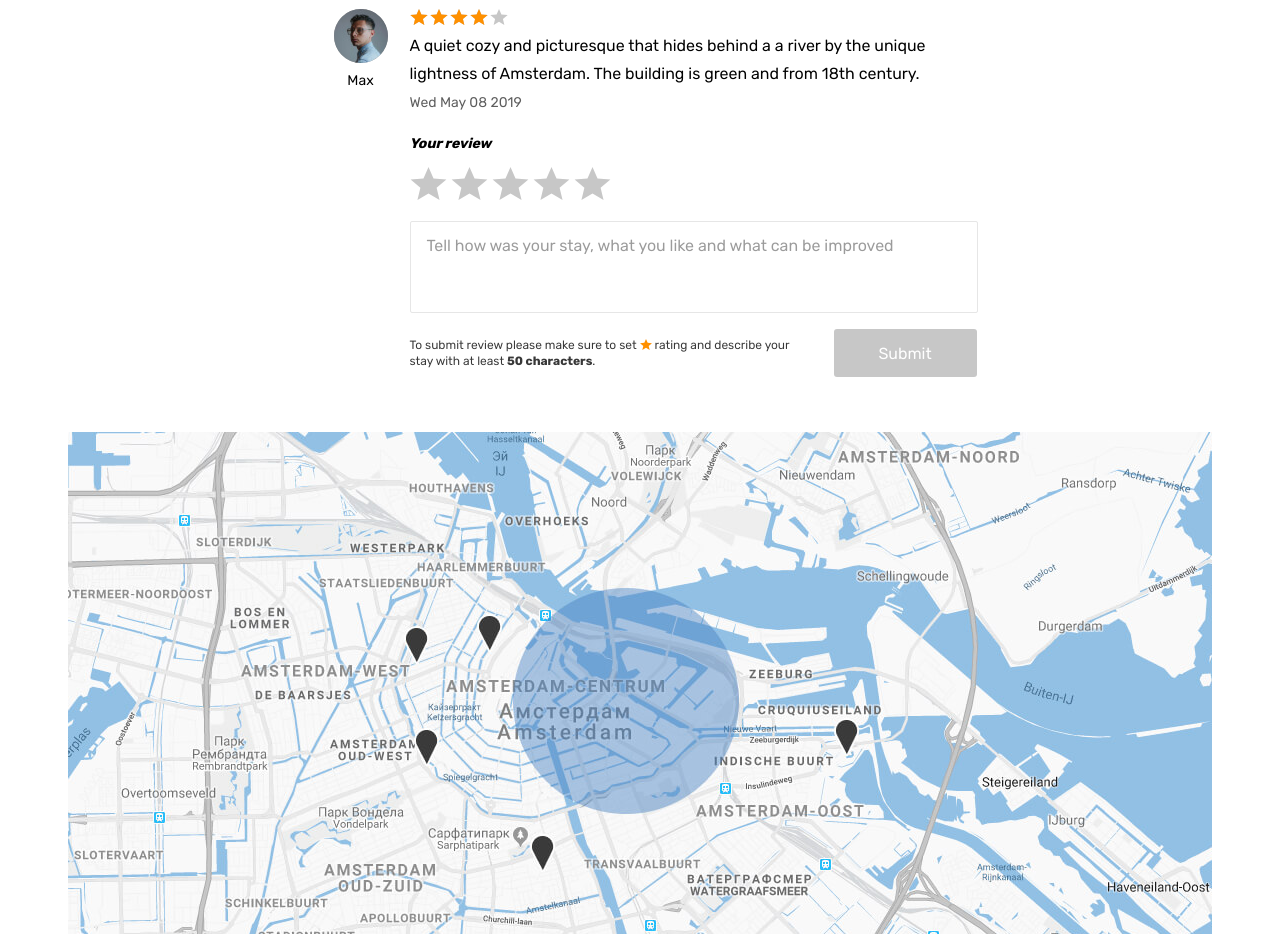
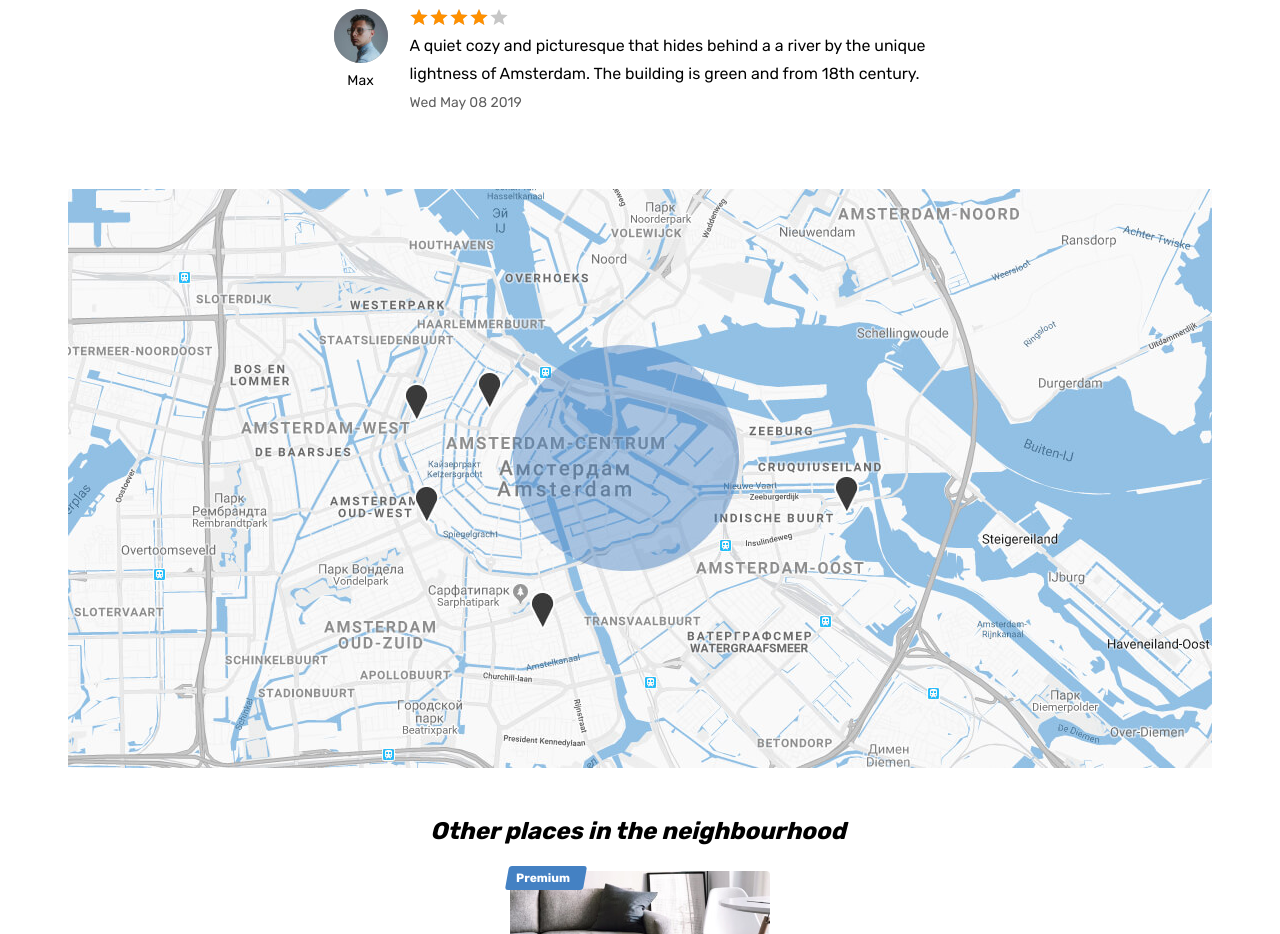
Before and after one commit to htmlacademy-react/1481549-six-cities-3, a React (Vite) app: page /offer/0 in a window 1280 px wide. Shown: the part 1400-2334 px from the top of the page. Built offline with nearby package versions, Linux system fonts and the light colour scheme; the HTML template or start-up script is replaced by a standard one.

Commit message:
скрыл форму, если пользователь не авторизован.

```diff
--- a/src/pages/offer-page/components/reviews/reviews.tsx
+++ b/src/pages/offer-page/components/reviews/reviews.tsx
@@ -1,8 +1,11 @@
 import reviews from '@data/mocks/reviews';
 import Form from './form';
 import Review from './review';
+import getAuthorizationStatus from '@data/mocks/auth';
+import { AuthorizationStatus } from '@data/const';
 
 export default function Reviews(): JSX.Element {
+  const authorizationStatus = getAuthorizationStatus();
   return (
     <section className="offer__reviews reviews">
       <h2 className="reviews__title">
@@ -21,7 +24,7 @@ export default function Reviews(): JSX.Element {
           />
         ))}
       </ul>
-      <Form />
+      {authorizationStatus === AuthorizationStatus.Auth && <Form />}
     </section>
   );
 }
```
